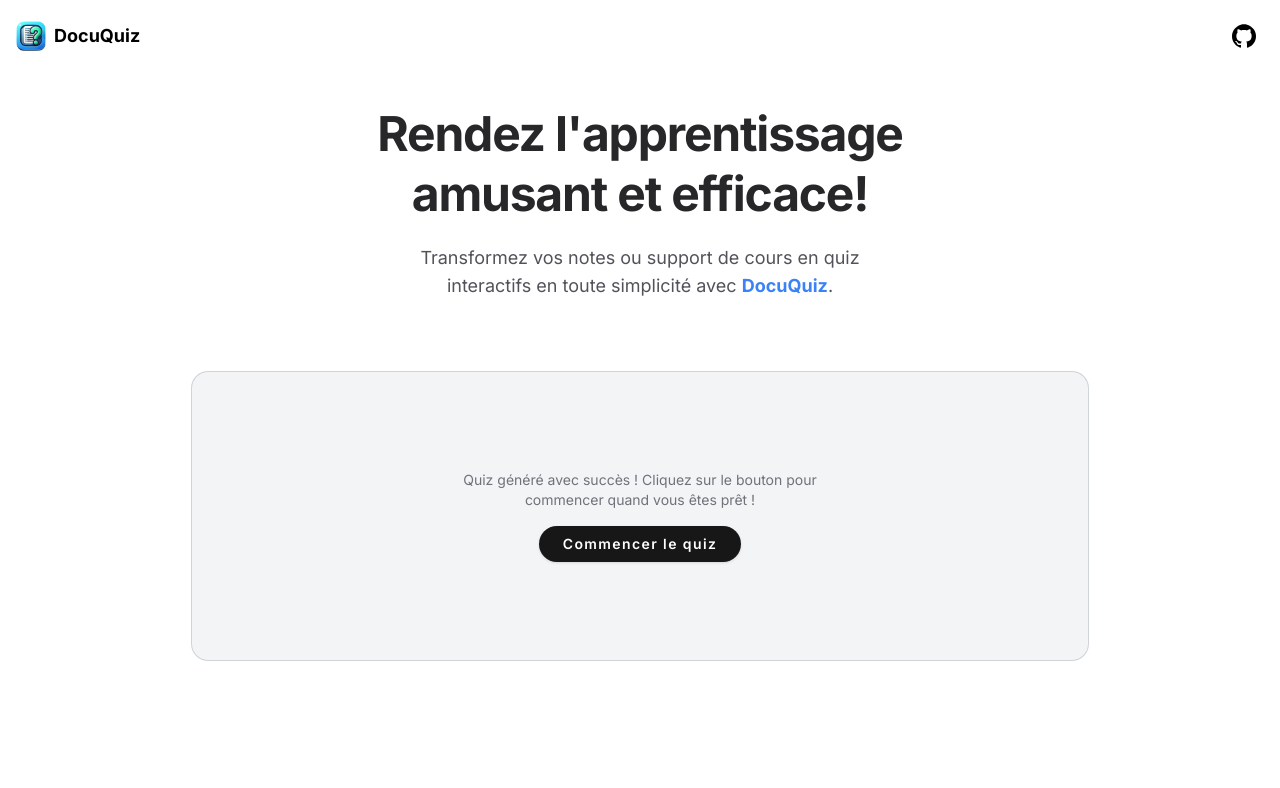
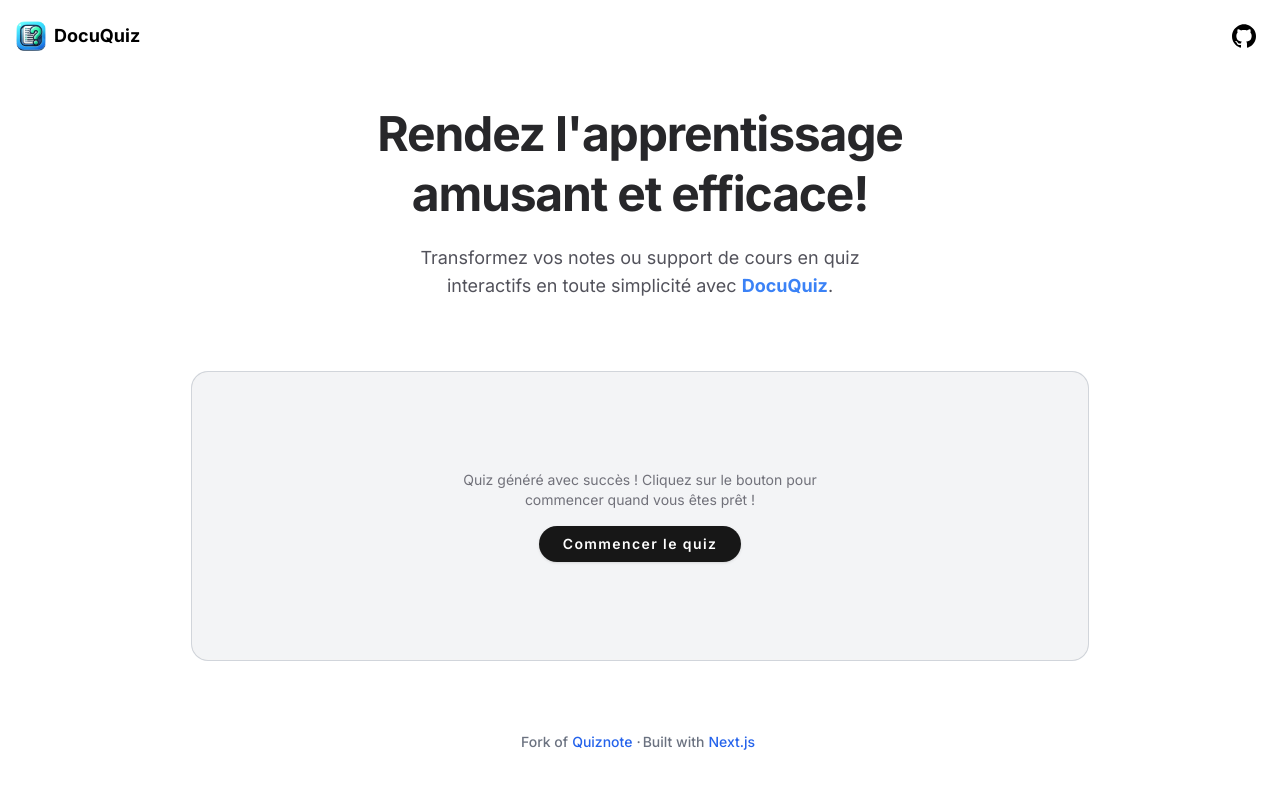
Before and after one commit to AbassHammed/DocuQuiz, a Next.js app: page / in a window 1280 px wide. Shown: the top 788 px of the page. Built offline with nearby package versions, Linux system fonts and the light colour scheme.

Commit message:
Added footer component

```diff
--- a/src/app/page.tsx
+++ b/src/app/page.tsx
@@ -1,4 +1,4 @@
-import { FormContainer, Header, Navbar } from '@components';
+import { Footer, FormContainer, Header, Navbar } from '@components';
 
 export default function Home() {
   return (
@@ -6,6 +6,7 @@ export default function Home() {
       <Navbar />
       <Header />
       <FormContainer />
+      <Footer />
     </main>
   );
 }
--- a/src/components/index.tsx
+++ b/src/components/index.tsx
@@ -36,3 +36,4 @@ export { default as Quiz } from './quiz';
 export { default as ProgressLine } from './progressLine';
 export { default as Countdown } from './countdown';
 export { default as QuizContainer } from './quizContainer';
+export { default as Footer } from './sections/footer';
--- a/src/components/quizContainer.tsx
+++ b/src/components/quizContainer.tsx
@@ -53,7 +53,7 @@ export default function QuizContainer() {
           disabled={selectedAnswer ? false : true}
           onClick={() => setStatus('summary')}
           className="flex mx-auto mt-16 bg-primary text-white text-center px-4 py-3 rounded-md">
-          View Summary
+          Terminer
         </button>
       ) : (
         <button
@@ -62,7 +62,7 @@ export default function QuizContainer() {
             nextIndex();
           }}
           className="flex mx-auto mt-16 bg-primary text-white text-center px-4 py-3 rounded-md">
-          Next Question
+          Question suivante
         </button>
       )}
     </div>
--- /dev/null
+++ b/src/components/sections/footer.tsx
@@ -0,0 +1,27 @@
+import Link from 'next/link';
+
+const Footer = () => (
+  <footer className="flex justify-center items-center lg:py-8 lg:px-20 text-gray-500 text-center font-medium text-sm md:p-8 sm:p-4">
+    <div>
+      <span>Fork of</span>
+      <Link
+        className="p-1 text-blue-600 hover:underline focus:underline"
+        href="https://github.com/Evavic44/quiznote"
+        rel="noopener noreferrer"
+        target="_blank">
+        Quiznote
+      </Link>
+      &middot;
+      <span className="pl-0.5">Built with</span>
+      <Link
+        className="p-1 text-blue-600 hover:underline focus:underline"
+        href="https://nextjs.org/"
+        target="_blank"
+        rel="noopener noreferrer">
+        Next.js
+      </Link>
+    </div>
+  </footer>
+);
+
+export default Footer;
```
